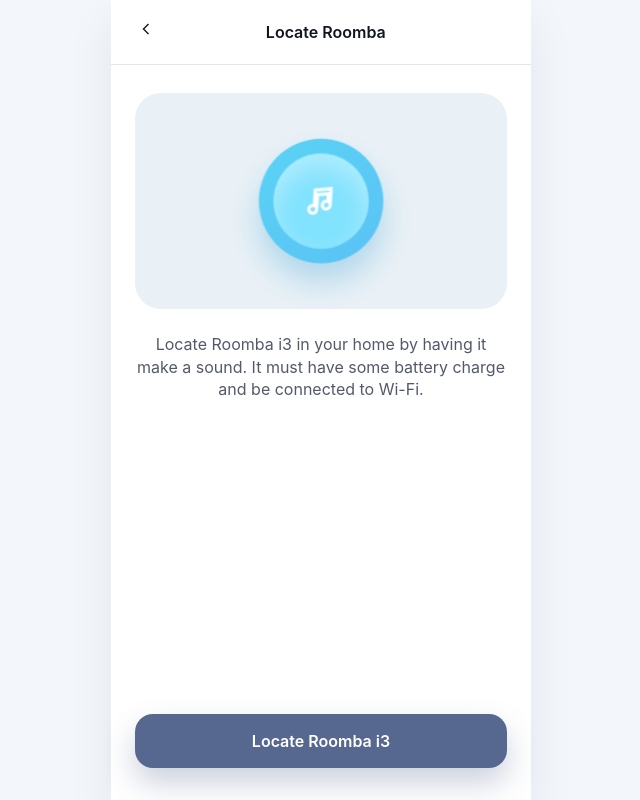
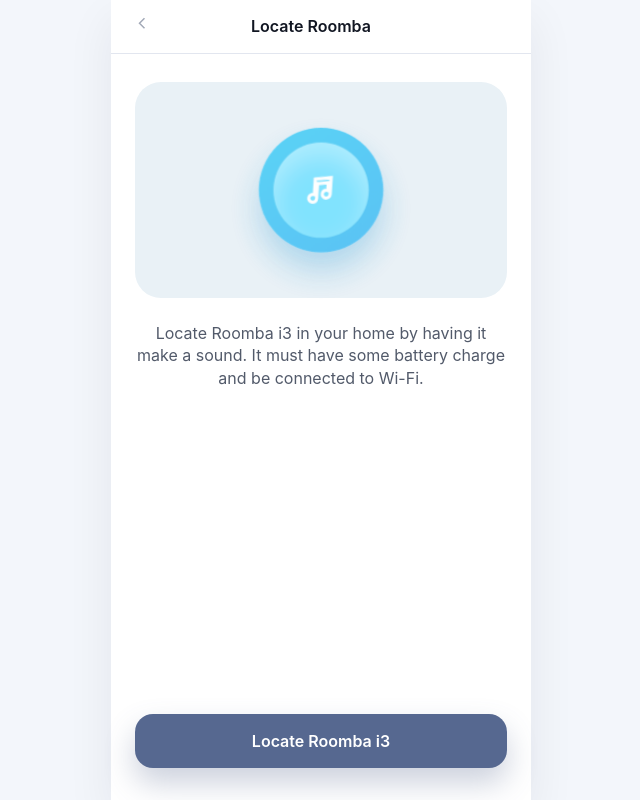
Before and after one commit to imilosk/roomba-net-ui, a Vue app: page /settings/locate in a window 1280 px wide. Shown: the whole page, without its empty margins (319-959 px from the left). Built offline with nearby package versions, Linux system fonts and the light colour scheme; no server answers.

Commit message:
Refactor header and back button styles in ChildLockView and LocateRoombaView for improved layout and positioning

```diff
--- a/src/views/ChildLockView.vue
+++ b/src/views/ChildLockView.vue
@@ -101,18 +101,23 @@
 }
 
 .lock-header {
+  position: relative;
   display: flex;
   align-items: center;
-  justify-content: space-between;
+  justify-content: center;
   padding: 0.9rem 1.25rem;
   border-bottom: 1px solid #e2e6ef;
 }
 
 .back-button {
+  position: absolute;
+  left: 1rem;
+  top: 50%;
+  transform: translateY(-50%);
   border: none;
   background: transparent;
   padding: 0.3rem;
-  color: #1b1f24;
+  color: #a3aab8;
 }
 
 .back-button svg {
--- a/src/views/LocateRoombaView.vue
+++ b/src/views/LocateRoombaView.vue
@@ -102,18 +102,23 @@
 }
 
 .locate-header {
+  position: relative;
   display: flex;
   align-items: center;
-  justify-content: space-between;
+  justify-content: center;
   padding: 0.9rem 1.25rem;
   border-bottom: 1px solid #e2e6ef;
 }
 
 .back-button {
+  position: absolute;
+  left: 1rem;
+  top: 50%;
+  transform: translateY(-50%);
   border: none;
   background: transparent;
   padding: 0.3rem;
-  color: #1b1f24;
+  color: #a3aab8;
 }
 
 .back-button svg {
```
